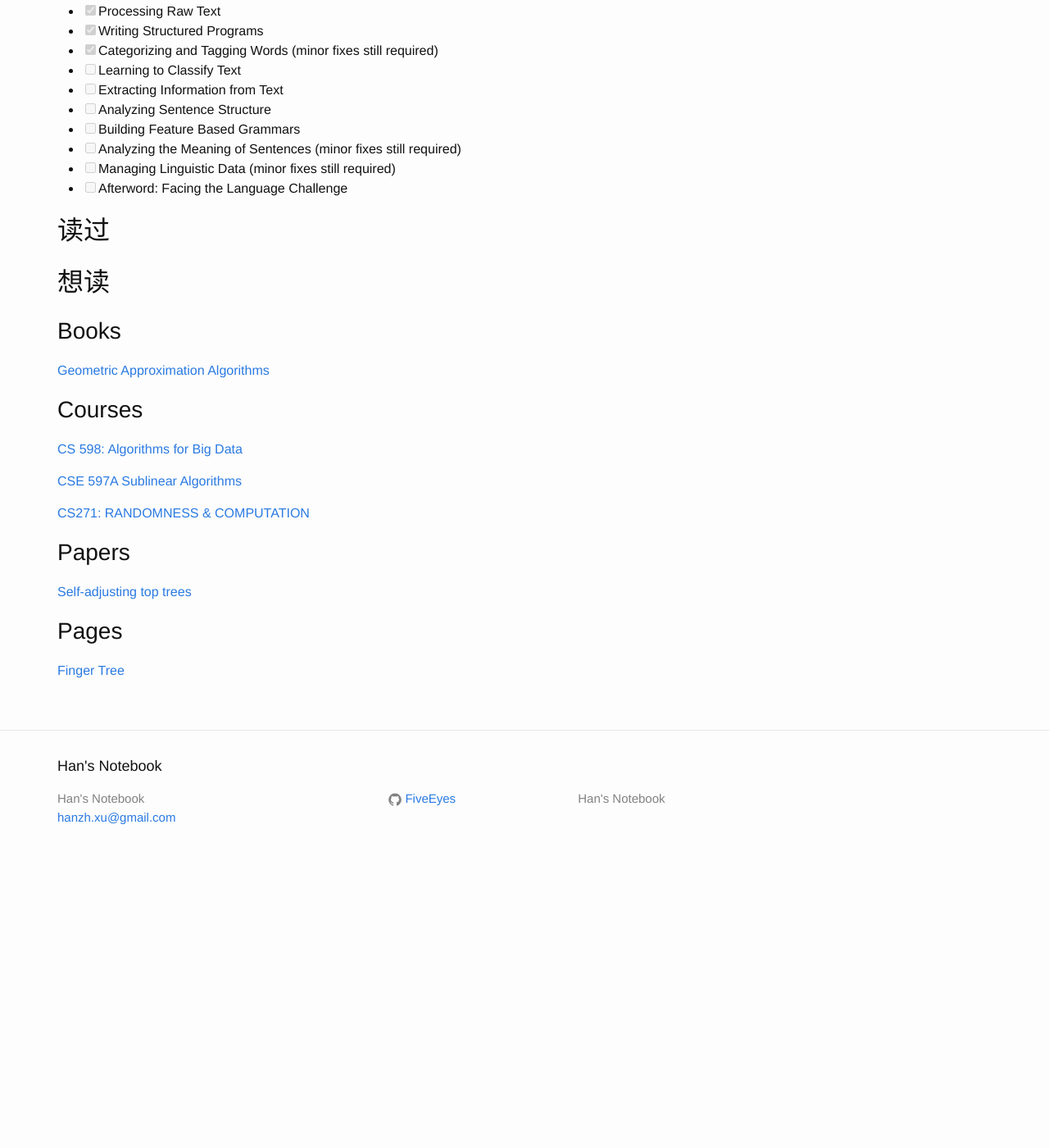
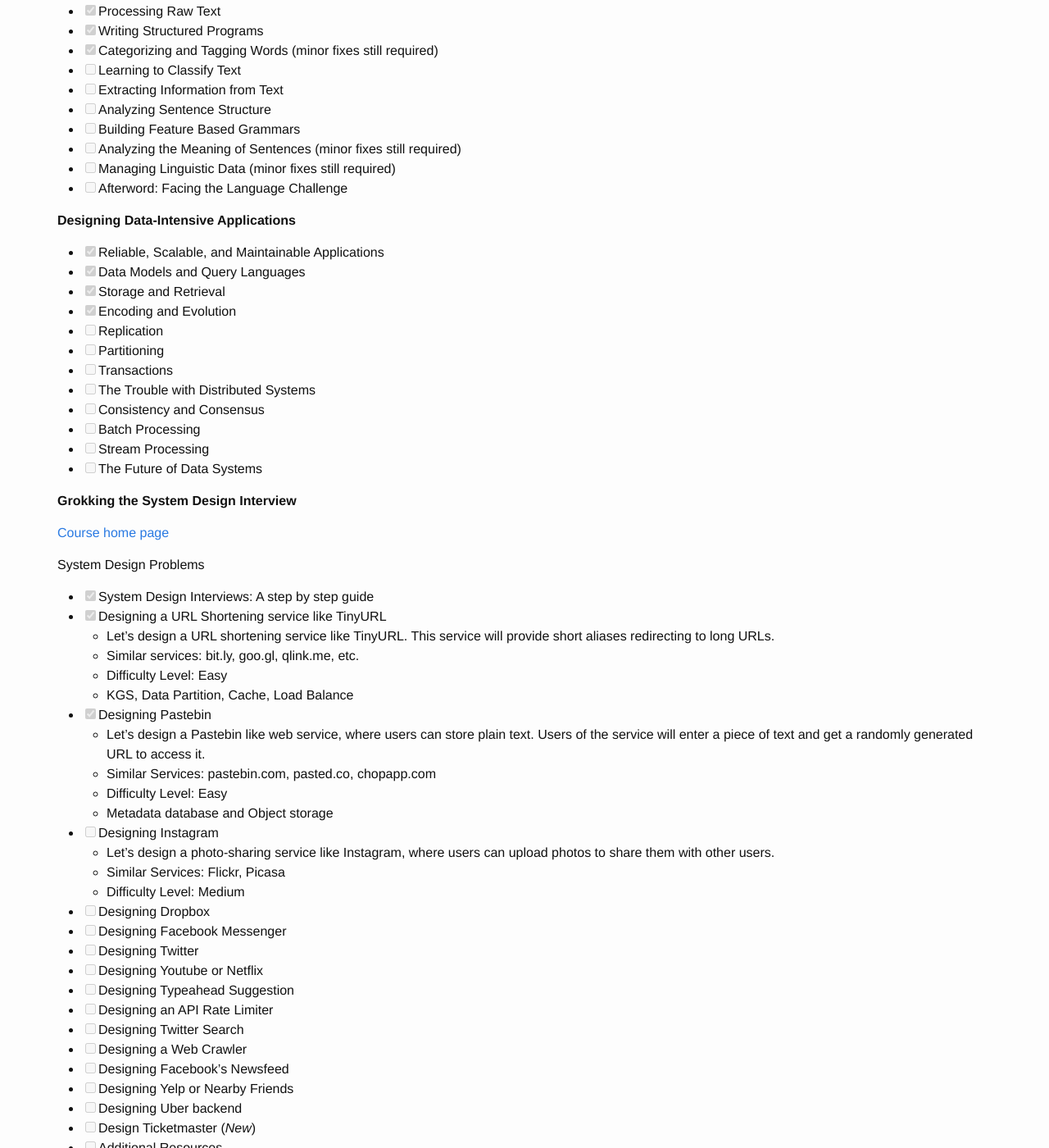
Before and after one commit to FiveEyes/FiveEyes.github.io, a Jekyll site: the page built from _posts/2013-09-29-Reading-List.md, in a window 1280 px wide and 1400 px high, scrolled down 444 px. Shown: the whole window at 82% size. Built offline with Jekyll 4.4.1, drawn with Linux system fonts in a browser that asks for light colours; before the commit the page ends 1512 px from its top, so only the background shows below that; some of the changed text lies outside the part shown.

Commit message:
Update 2013-09-29-Reading-List.md

```diff
--- a/_posts/2013-09-29-Reading-List.md
+++ b/_posts/2013-09-29-Reading-List.md
@@ -27,9 +27,68 @@ Contents
   * [ ] Managing Linguistic Data (minor fixes still required)
   * [ ] Afterword: Facing the Language Challenge
 
+**Designing Data-Intensive Applications**
+  - [x] Reliable, Scalable, and Maintainable Applications
+  - [x] Data Models and Query Languages
+  - [x] Storage and Retrieval
+  - [x] Encoding and Evolution
+  - [ ] Replication
+  - [ ] Partitioning
+  - [ ] Transactions
+  - [ ] The Trouble with Distributed Systems
+  - [ ] Consistency and Consensus
+  - [ ] Batch Processing
+  - [ ] Stream Processing
+  - [ ] The Future of Data Systems
+
+**Grokking the System Design Interview**
+
+[Course home page](https://www.educative.io/collection/5668639101419520/5649050225344512)
+
+System Design Problems
+  - [x] System Design Interviews: A step by step guide
+  - [x] Designing a URL Shortening service like TinyURL
+    - Let's design a URL shortening service like TinyURL. This service will provide short aliases redirecting to long URLs.
+    - Similar services: bit.ly, goo.gl, qlink.me, etc.
+    - Difficulty Level: Easy
+    - KGS, Data Partition, Cache, Load Balance
+  - [x] Designing Pastebin
+    - Let's design a Pastebin like web service, where users can store plain text. Users of the service will enter a piece of text and get a randomly generated URL to access it.
+    - Similar Services: pastebin.com, pasted.co, chopapp.com
+    - Difficulty Level: Easy
+    - Metadata database and Object storage
+  - [ ] Designing Instagram
+    - Let's design a photo-sharing service like Instagram, where users can upload photos to share them with other users.
+    - Similar Services: Flickr, Picasa
+    - Difficulty Level: Medium
+  - [ ] Designing Dropbox
+  - [ ] Designing Facebook Messenger
+  - [ ] Designing Twitter
+  - [ ] Designing Youtube or Netflix
+  - [ ] Designing Typeahead Suggestion
+  - [ ] Designing an API Rate Limiter
+  - [ ] Designing Twitter Search
+  - [ ] Designing a Web Crawler
+  - [ ] Designing Facebook’s Newsfeed
+  - [ ] Designing Yelp or Nearby Friends
+  - [ ] Designing Uber backend
+  - [ ] Design Ticketmaster (*New*)
+  - [ ] Additional Resources
+
+System Design Basics
+  - [ ] Key Characteristics of Distributed Systems
+  - [ ] Load Balancing
+  - [ ] Caching
+  - [ ] Sharding or Data Partitioning
+  - [ ] Indexes
+  - [ ] Proxies
+  - [ ] Redundancy and Replication
+  - [ ] SQL vs. NoSQL
+  - [ ] CAP Theorem
+  - [ ] Consistent Hashing
+  - [ ] Long-Polling vs WebSockets vs Server-Sent Events
+
 # 读过
-
-
 
 
 # 想读
```
